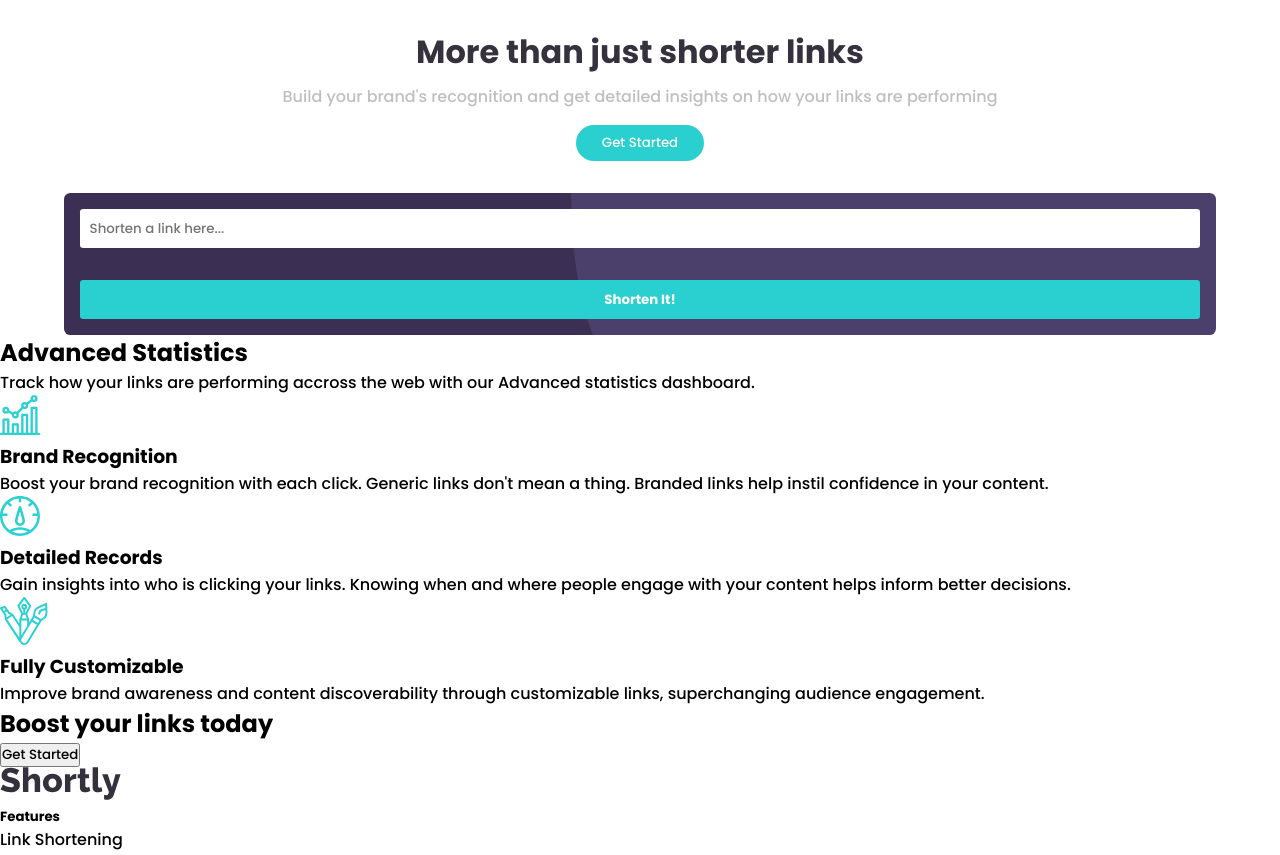
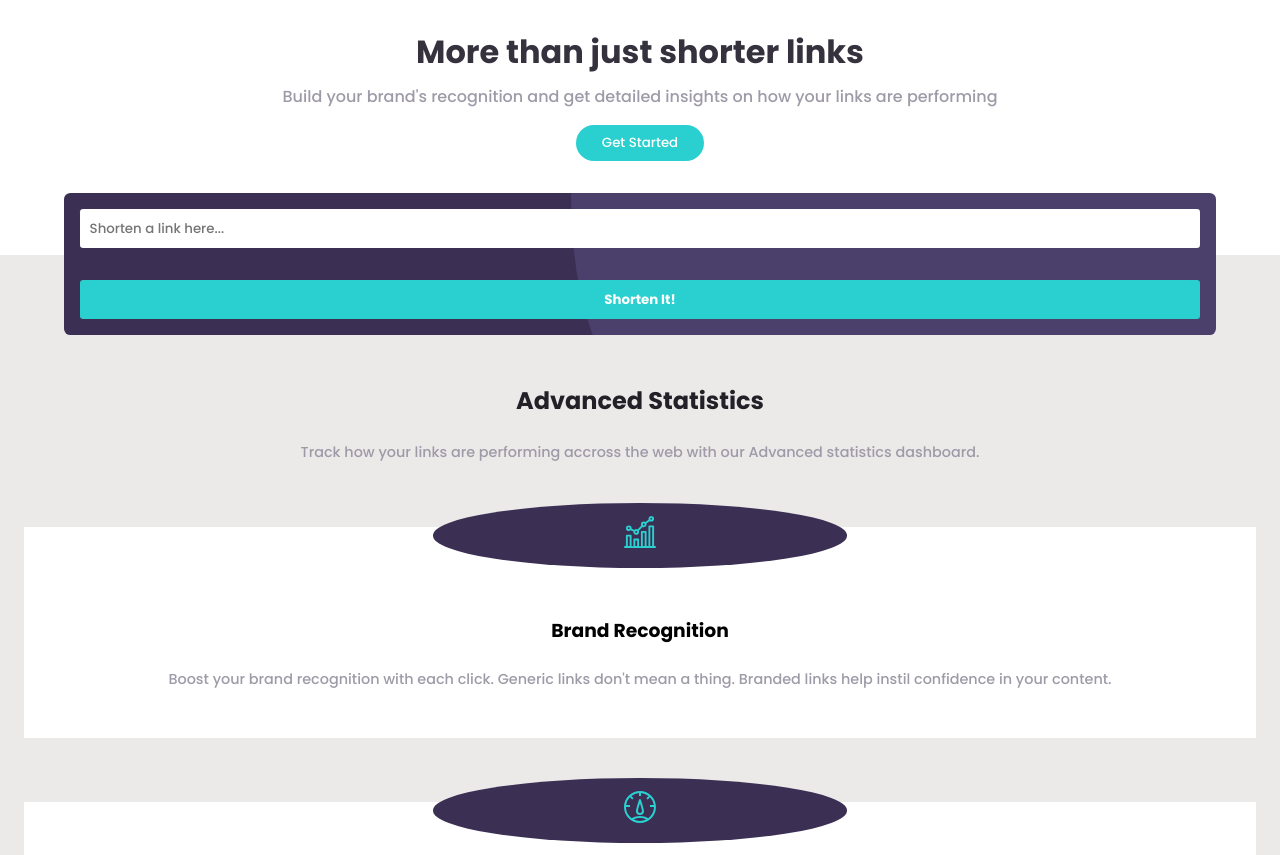
Before and after one commit to chrisgomelan/url-shortening-api-master, a plain HTML site: page index.html in a window 1280 px wide. Shown: the part 566-1421 px from the top of the page. Drawn offline with Linux system fonts and the light colour scheme.

Commit message:
changes in advance stats section

```diff
--- a/dist/style.css
+++ b/dist/style.css
@@ -34,6 +34,8 @@ nav .menu {
 }
 
 main {
+  position: relative;
+  z-index: 2;
   display: flex;
   flex-direction: column;
   align-items: center;
@@ -65,7 +67,7 @@ main .headline-text h1 {
   color: hsl(255deg, 11%, 22%);
 }
 main .headline-text p {
-  color: hsl(0deg, 0%, 75%);
+  color: hsl(257deg, 7%, 63%);
 }
 main .getStarted {
   text-decoration: none;
@@ -104,4 +106,50 @@ main .shortlink-container .shortenIt {
   color: white;
   text-align: center;
   font-weight: 600;
+}
+
+.advancedStats {
+  background-color: rgb(236, 233, 233);
+  position: relative;
+  z-index: 1;
+  top: -5rem;
+  padding: 8rem 1.5rem 3rem 1.5rem;
+  text-align: center;
+}
+.advancedStats h2 {
+  color: hsl(260deg, 8%, 14%);
+  margin-bottom: 1.5rem;
+}
+.advancedStats .header-p {
+  font-size: 0.9rem;
+  color: hsl(257deg, 7%, 63%);
+  margin-bottom: 4rem;
+}
+.advancedStats .card {
+  background: white;
+  padding: 1.5rem;
+  margin: 4rem 0 1.5rem 0;
+  display: flex;
+  flex-direction: column;
+  align-items: center;
+}
+.advancedStats .card p {
+  font-size: 0.9rem;
+  color: hsl(257deg, 7%, 63%);
+  margin-bottom: 1.5rem;
+}
+.advancedStats .card h3 {
+  margin-bottom: 1.5rem;
+}
+.advancedStats .card .icons-container {
+  position: relative;
+  z-index: 3;
+  top: -3rem;
+  background-color: hsl(257deg, 27%, 26%);
+  border-radius: 50%;
+  padding: 0.8rem;
+  width: 35%;
+}
+.advancedStats .card .icons-container .icons {
+  height: 2rem;
 }/*# sourceMappingURL=style.css.map */
--- a/dist/style.scss
+++ b/dist/style.scss
@@ -14,6 +14,7 @@ $font : 'Poppins', sans-serif;
     box-sizing: border-box;
     font-family: $font;
 }
+
 
 
 
@@ -48,6 +49,8 @@ nav{
 }
 
 main{
+    position: relative;
+    z-index: 2;
   display: flex;
   flex-direction: column;
   align-items: center;
@@ -80,7 +83,7 @@ main{
             color: $veryDarkBlue;
         }
         p{
-            color: $gray;
+            color: $grayishViolet;
         }
     }
 
@@ -127,3 +130,52 @@ main{
 
 
 }
+
+.advancedStats{
+   background-color: rgb(236, 233, 233);
+   position: relative;
+   z-index: 1;
+   top: -5rem;
+   padding: 8rem 1.5rem 3rem 1.5rem;
+   text-align: center;
+
+   h2{
+    color:$veryDarkViolet;
+    margin-bottom: 1.5rem;
+   }
+   .header-p{
+    font-size: .9rem;
+    color: $grayishViolet;
+    margin-bottom: 4rem;
+   }
+
+   .card{
+    background: white;
+    padding: 1.5rem;
+    margin: 4rem 0 1.5rem 0;
+    display: flex;
+    flex-direction: column;
+    align-items: center;
+    p {
+        font-size: .9rem;
+    color: $grayishViolet;
+    margin-bottom: 1.5rem;
+    }
+    h3{
+        margin-bottom: 1.5rem;
+    }
+    .icons-container{
+        position: relative;
+        z-index: 3;
+        top: -3rem;
+        background-color: $darkViolet;
+        border-radius: 50%;
+        padding: 0.8rem;
+        width: 35%;
+
+        .icons{
+            height: 2rem;
+        }
+    }
+   }
+}
--- a/index.html
+++ b/index.html
@@ -51,24 +51,30 @@
 
   <section class="advancedStats">
     <h2>Advanced Statistics</h2>
-    <p>Track how your links are performing accross the web with our Advanced statistics dashboard.</p>
+    <p class="header-p">Track how your links are performing accross the web with our Advanced statistics dashboard.</p>
 
     <div class="card-container">
 
       <div class="card1 card">
-        <img src="/images/icon-brand-recognition.svg" alt="icon-brand-recognition">
+        <div class="icons-container">
+        <img src="/images/icon-brand-recognition.svg" alt="icon-brand-recognition" class="icons">
+      </div>
         <h3>Brand Recognition</h3>
         <p>Boost your brand recognition with each click. Generic links don't mean a thing. Branded links help instil confidence in your content.</p>
       </div>
 
       <div class="card2 card">
-        <img src="/images/icon-detailed-records.svg" alt="icon-detailed-records">
+        <div class="icons-container">
+        <img src="/images/icon-detailed-records.svg" alt="icon-detailed-records" class="icons">
+      </div>
         <h3>Detailed Records</h3>
         <p>Gain insights into who is clicking your links. Knowing when and where people engage with your content helps inform better decisions.</p>
       </div>
 
       <div class="card3 card">
-        <img src="/images/icon-fully-customizable.svg" alt="icon-fully-customizable">
+        <div class="icons-container">
+        <img src="/images/icon-fully-customizable.svg" alt="icon-fully-customizable " class="icons">
+      </div>
         <h3>Fully Customizable</h3>
         <p>Improve brand awareness and content discoverability through customizable links, superchanging audience engagement.</p>
       </div>
```
Also changed, not shown: 1 other file.
